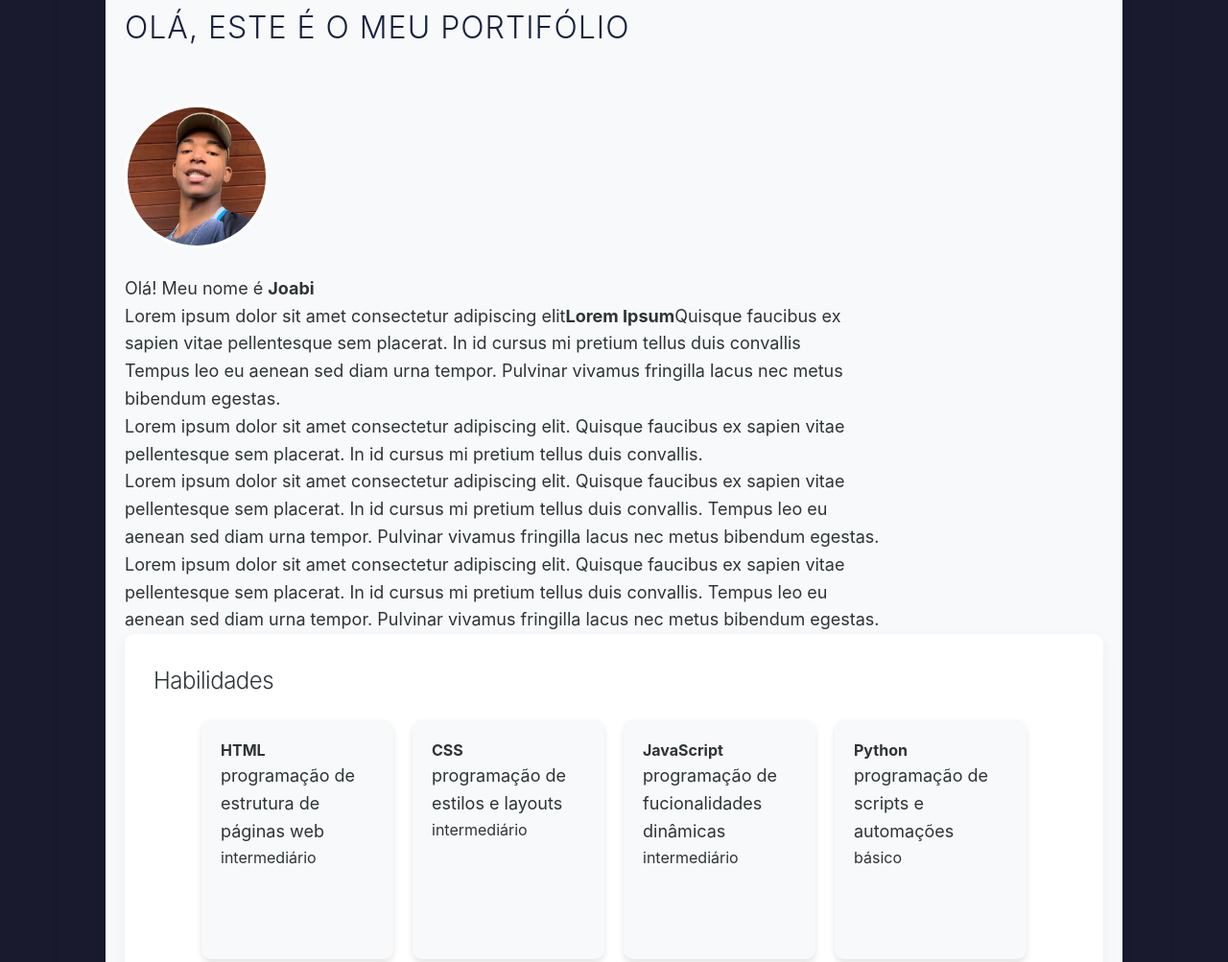
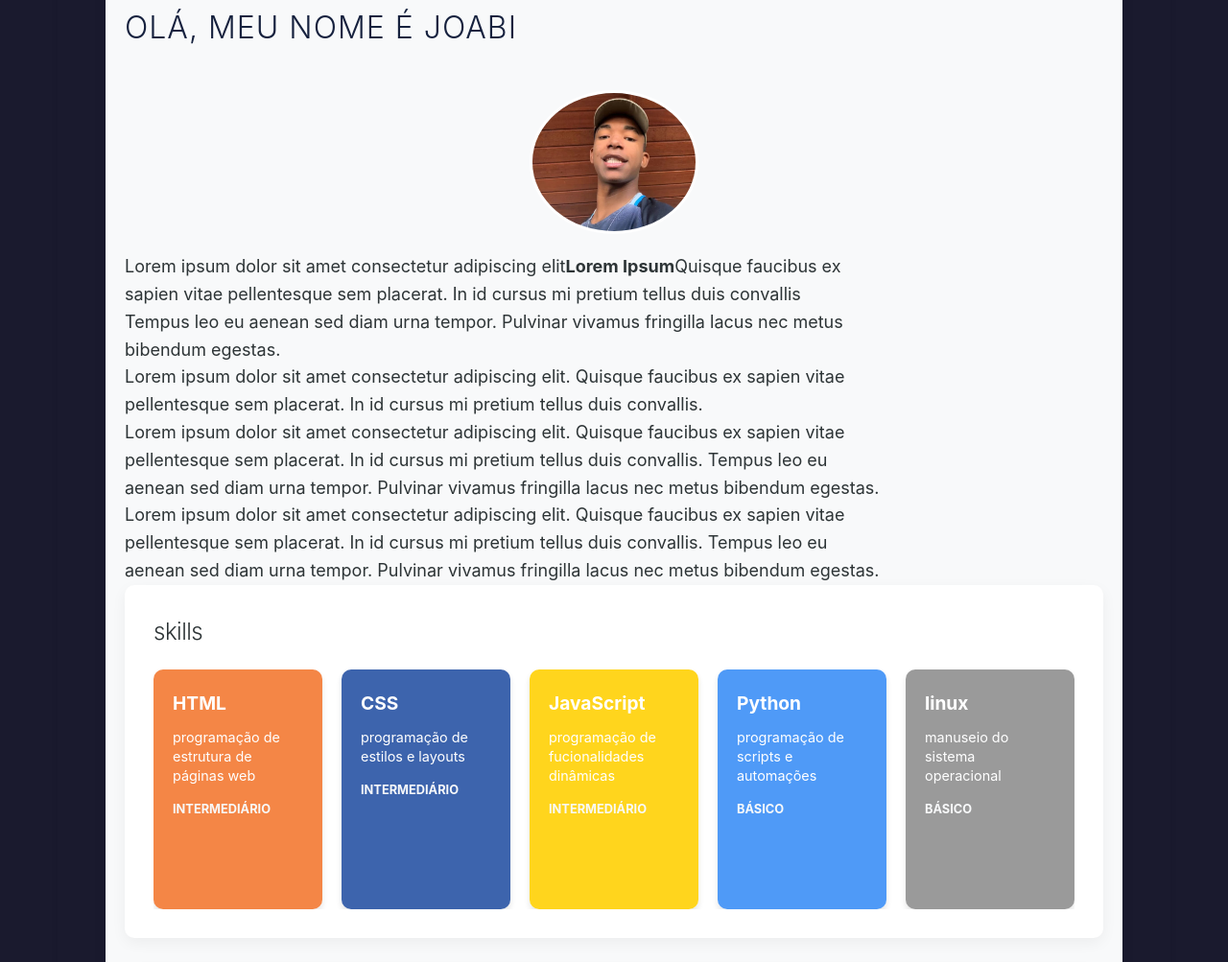
Before and after one commit to srsono/portifolio-dev, a plain HTML site: page index.html in a window 1280 px wide. Shown: the part 127-1130 px from the top of the page at 96% size. Drawn offline with Linux system fonts and the light colour scheme.

Commit message:
trocando apresentação e mudando class
criação de containes de habilidades estilo cards

```diff
--- a/index.html
+++ b/index.html
@@ -28,11 +28,10 @@
 
     <main>
         <section class="container-principal" id="container-principal"> <!-- seção principal -->
-            <h2 id="sobre-mim">Olá, este é o meu portifólio</h2>
+            <h2 id="sobre-mim">Olá, meu nome é Joabi</h2>
             <div id="foto-perfil"><img id="perfil-foto" src="imagens/perfilfoto.png" alt="..." /></div>
             <div class="container-principal-overlay">
                 <article>
-                    <p>Olá! Meu nome é <strong>Joabi</strong></p>
 
                     <p>Lorem ipsum dolor sit amet consectetur adipiscing elit<strong>Lorem Ipsum</strong>Quisque
                         faucibus ex
@@ -56,44 +55,44 @@
 
             <section class="habilidades" id="habilidades"> <!-- seção de habilidades -->
 
-                    <h3>Habilidades</h3>
+                    <h3>skills</h3>
 
                     <div class="container-cards">
 
                         <div class="habilidade">
-                            <h4>HTML</h4>
+                            <h4 class="icon">HTML</h4>
                             <p>programação de estrutura de páginas web</p>
-                            <span>intermediário</span>
+                            <span class="nivel">intermediário</span>
                         </div>
 
                         <div class="habilidade">
-                            <h4>CSS</h4>
+                            <h4 class="icon">CSS</h4>
                             <p>programação de estilos e layouts</p>
-                            <span>intermediário</span>
+                            <span class="nivel">intermediário</span>
                         </div>
 
                         <div class="habilidade">
-                            <h4>JavaScript</h4>
+                            <h4 class="icon">JavaScript</h4>
                            <p>programação de fucionalidades dinâmicas</p>
-                           <span>intermediário</span>
+                           <span class="nivel">intermediário</span>
                         </div>
 
                         <div class="habilidade">
-                            <h4>Python</h4>
+                            <h4 class="icon">Python</h4>
                             <p>programação de scripts e automações</p>
-                            <span>básico</span>
+                            <span class="nivel">básico</span>
                         </div>
 
                         <div class="habilidade">
-                            <h4>linux</h4>
+                            <h4 class="icon">linux</h4>
                             <p>manuseio do sistema operacional</p>
-                            <span>básico</span>
+                            <span class="nivel">básico</span>
                         </div>
                     </div>
 
             </section>
 
-            <section> <!-- seção de outros projetos -->
+            <section> <!--seção de links-->
                 <h2 id="links de projetos">links e projetos</h2>
                 <article>
                     <ul>
@@ -105,7 +104,7 @@
                 </article>
             </section>
 
-            <section class="interacao" id="interacao"> <!-- seção de seleção de conhecimento do usuário -->
+            <section class="interacao" id="interacao"> <!-- seção de conhecimento do usuário -->
                 <p> já conhece alguma das tecnologias que utilizo?</p>
                 <p><a href="quiz.html">Faça o quiz de conhecimento</a></p>
             </section>
--- a/style.css
+++ b/style.css
@@ -14,6 +14,21 @@
     /* Vermelho para destaque */
     --cor-roxo: #6c3cb0;
     /* Roxo */
+
+    --cor-larnja:#f26716ca;
+    /* Laranja */
+
+    --cor-azul:#003494c2;
+    /* Azul */
+
+    --cor-amarelo:#ffd000e2;
+    /* Amarelo */
+
+    --cor-azul-claro:#2b86f6d3;
+    /* Azul claro */
+
+    --cor-cinza:#5858589a;
+    /* Cinza */
 
     /* CORES DE FUNDO */
     --cor-fundo: #f8f9fa;
@@ -188,8 +203,14 @@ section h2 {
     letter-spacing: 1px;
 }
 
+img {
+    max-width: 100%;
+    height: auto;
+    display: block;
+}
+
 #perfil-foto{
-    width: 150px;
+    max-width: 100%;
     height: 150px;
     object-fit: cover;
     border-radius: 50%;
@@ -204,28 +225,101 @@ section h2 {
 
 .container-cards{
     display: flex;
-    flex-wrap: wrap;
+    flex-wrap: nowrap;
+    overflow-x: auto;
+    scroll-snap-type: x mandatory;
+    -webkit-overflow-scrolling: touch;
+    scrollbar-width: none; /* Firefox */
+    -ms-overflow-style: none;  /* Internet Explorer 10+ */
+
     gap: 20px;
     justify-content: center;
     margin-top: 20px;
 }
 
 .habilidade{
+    /* Layout Interno */
     display: flex;
     flex-direction: column;
     align-items: flex-start;
 
+    /* Tamanho */
     width: 200px;
     min-height: 250px;
     padding: 20px;
+    scroll-snap-align: start;
 
-    background-color: var(--cor-fundo);
+    /* Visual */
     border-radius: 10px;
     box-shadow: var(--sombra-padrao);
     transition: transform 0.3s ease, box-shadow 0.3s ease;
 }
 
-.habilidades:hover {
+.habilidade:hover {
     transform: translateY(-5px);
     box-shadow: var(--sombra-forte);
 }
+
+.habilidade h4{
+    font-size: 1.2em;
+    color: var(--cor-branca);
+    margin-bottom: 10px;
+}
+
+.habilidade p{
+    font-size: 0.9rem;
+    color: var(--cor-branca);
+    margin-bottom: 15px;
+    line-height: 1.4;
+}
+
+.habilidade span{
+    font-size: 0.8rem;
+    font-weight: bold;
+    text-transform: uppercase;
+    color: var(--cor-fundo);
+}
+
+.habilidade:nth-child(1) {
+    background-color: var(--cor-larnja);
+}
+
+.habilidade:nth-child(2) {
+    background-color: var(--cor-azul);
+}
+
+.habilidade:nth-child(3) {
+    background-color: var(--cor-amarelo);
+}
+
+.habilidade:nth-child(4) {
+    background-color: var(--cor-azul-claro);
+}
+
+.habilidade:nth-child(5) {
+    background-color: var(--cor-cinza);
+}
+
+@media(max-width: 600px) {
+    .main {
+        padding: 20px;
+    }
+
+    .container-principal {
+        padding: 20px 10px;
+    }
+
+    .habilidade {
+        width: 100%;
+        min-height: auto;
+    }
+
+    body {
+        padding: 10px;
+    }
+
+    #perfil-foto {
+        width: 100px;
+        height: 100px;
+    }
+}
```
